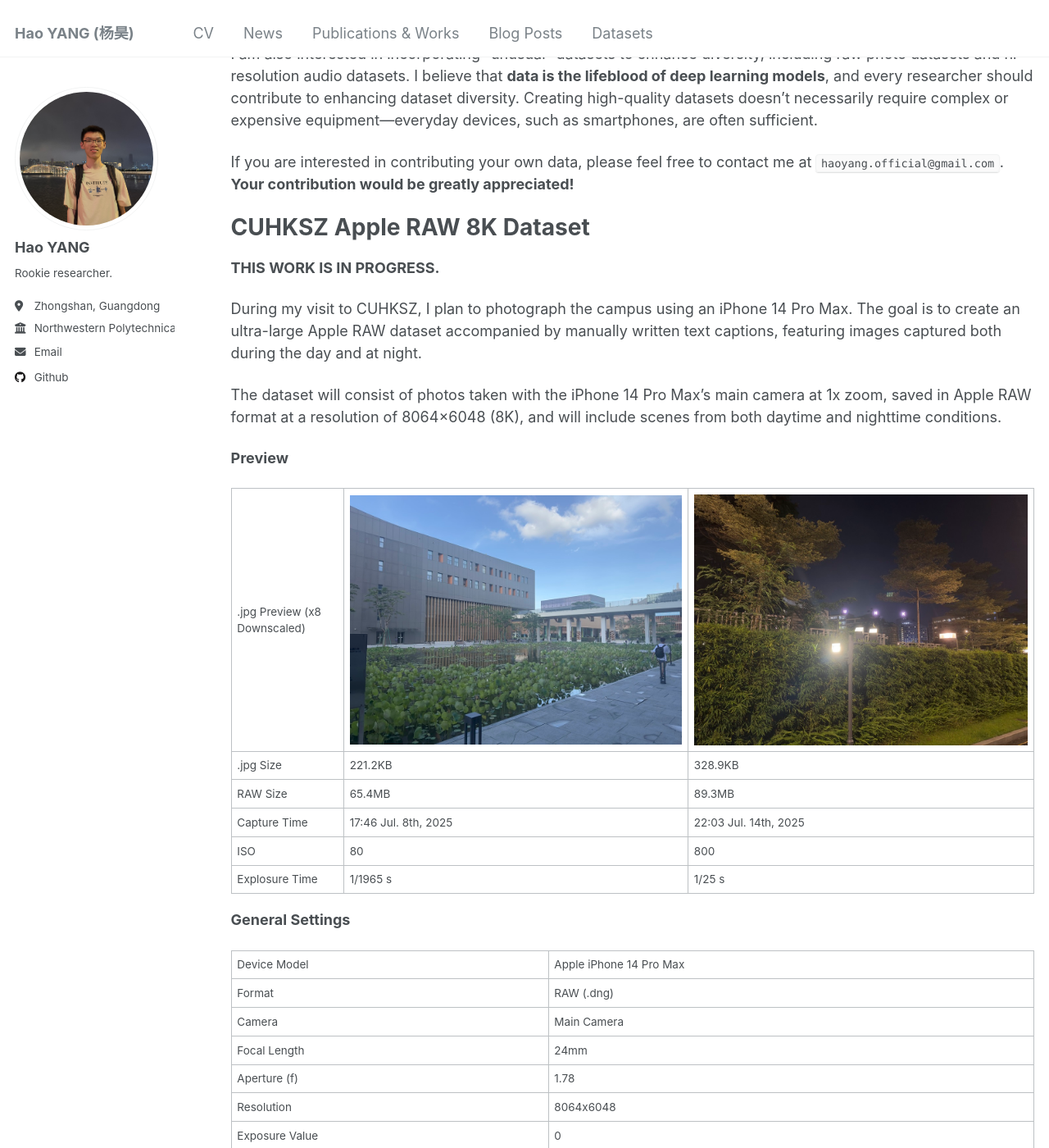
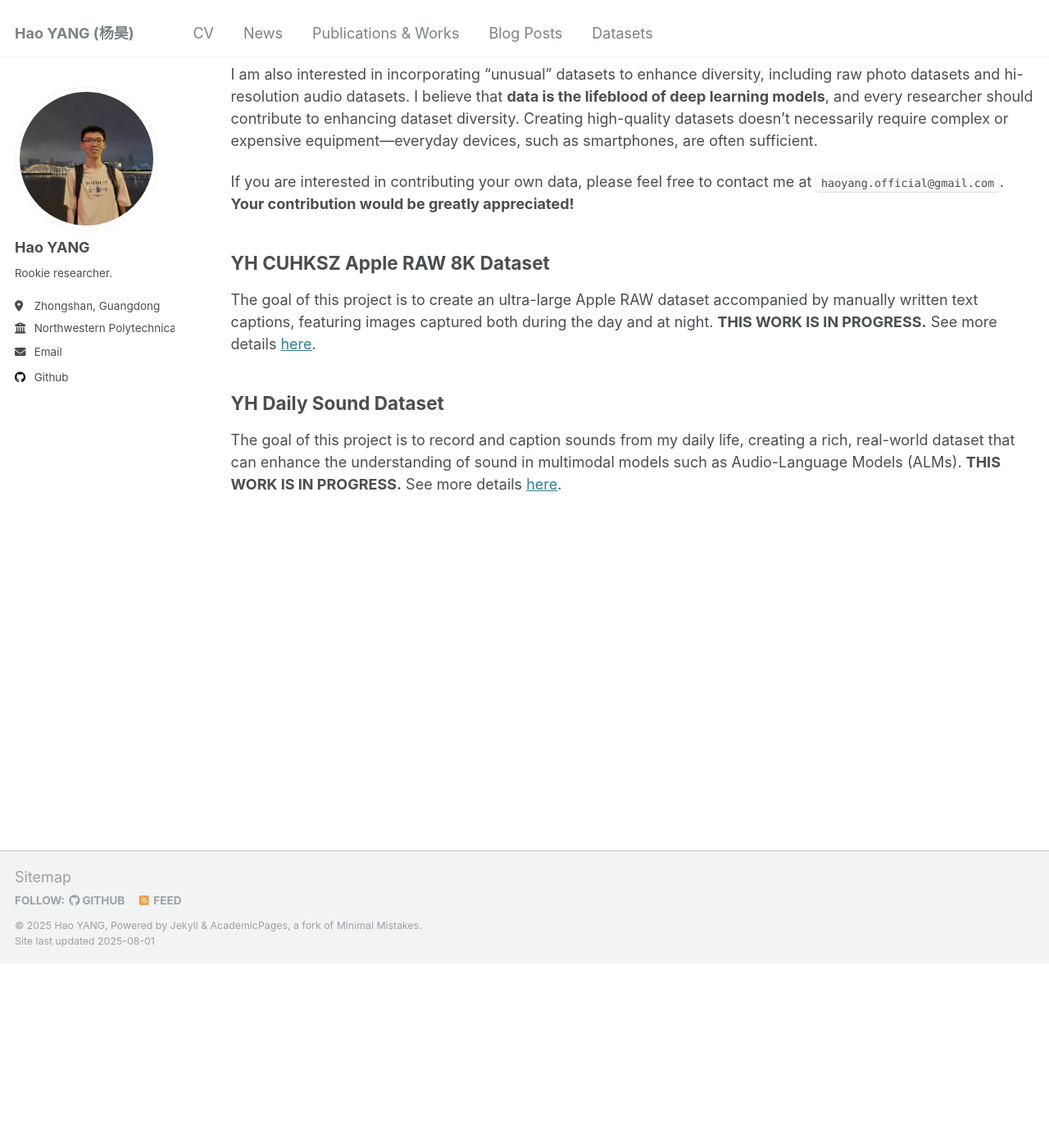
Before and after one commit to haoyangofficial/haoyangofficial.github.io, a Jekyll site: the page built from _pages/datasets.md, in a window 1280 px wide and 1400 px high, scrolled down 225 px. Shown: the whole window at 82% size. Built offline with Jekyll 4.4.1, drawn with Linux system fonts in a browser that asks for light colours.

Commit message:
add daily sound dataset

```diff
--- a/_pages/datasets.md
+++ b/_pages/datasets.md
@@ -6,37 +6,19 @@ author_profile: true
 redirect_from:
   - /resume
 ---
-Introduction
-======
+
+## Introduction
+
 I am planning to publish my own datasets for training deep learning models, with a particular focus on multimodal datasets that include captions—such as those involving vision, text and audio.
 
 I am also interested in incorporating "unusual" datasets to enhance diversity, including raw photo datasets and hi-resolution audio datasets. I believe that **data is the lifeblood of deep learning models**, and every researcher should contribute to enhancing dataset diversity. Creating high-quality datasets doesn’t necessarily require complex or expensive equipment—everyday devices, such as smartphones, are often sufficient.
 
 If you are interested in contributing your own data, please feel free to contact me at `haoyang.official@gmail.com`. **Your contribution would be greatly appreciated!**
 
-CUHKSZ Apple RAW 8K Dataset
-======
-**THIS WORK IS IN PROGRESS.**
+## YH CUHKSZ Apple RAW 8K Dataset
 
-During my visit to CUHKSZ, I plan to photograph the campus using an iPhone 14 Pro Max. The goal is to create an ultra-large Apple RAW dataset accompanied by manually written text captions, featuring images captured both during the day and at night.
+The goal of this project is to create an ultra-large Apple RAW dataset accompanied by manually written text captions, featuring images captured both during the day and at night. **THIS WORK IS IN PROGRESS.** See more details [here](https://haoyangofficial.github.io/posts/2025-07-18-cuhksz-apple-raw-8k-dataset/).
 
-The dataset will consist of photos taken with the iPhone 14 Pro Max’s main camera at 1x zoom, saved in Apple RAW format at a resolution of 8064×6048 (8K), and will include scenes from both daytime and nighttime conditions.
+## YH Daily Sound Dataset
 
-**Preview**
-
-|.jpg Preview (x8 Downscaled)|![1](/images/datasets/cuhksz-apple-raw-8k-dataset/1.jpg)|![2](/images/datasets/cuhksz-apple-raw-8k-dataset/2.jpg)|
-|.jpg Size|221.2KB|328.9KB|
-|RAW Size|65.4MB|89.3MB|
-|Capture Time|17:46 Jul. 8th, 2025|22:03 Jul. 14th, 2025|
-|ISO|80|800|
-|Explosure Time|1/1965 s|1/25 s|
-
-**General Settings**
-
-|Device Model|Apple iPhone 14 Pro Max|
-|Format|RAW (.dng)|
-|Camera|Main Camera|
-|Focal Length|24mm|
-|Aperture (f)|1.78|
-|Resolution|8064x6048|
-|Exposure Value|0|
+The goal of this project is to record and caption sounds from my daily life, creating a rich, real-world dataset that can enhance the understanding of sound in multimodal models such as Audio-Language Models (ALMs). **THIS WORK IS IN PROGRESS.** See more details [here](https://haoyangofficial.github.io/posts/2025-07-19-daily-sound-dataset/).
```
Also changed, not shown: _pages/about.md (+1 -1 lines), _pages/news.md (+6 -2 lines), _posts/2025-07-18-cuhksz-apple-raw-8k-dataset.md (added, +31 -0 lines), _posts/2025-07-19-account-security.md (added, +8 -0 lines), _posts/2025-07-19-daily-sound-dataset.md (added, +31 -0 lines).
